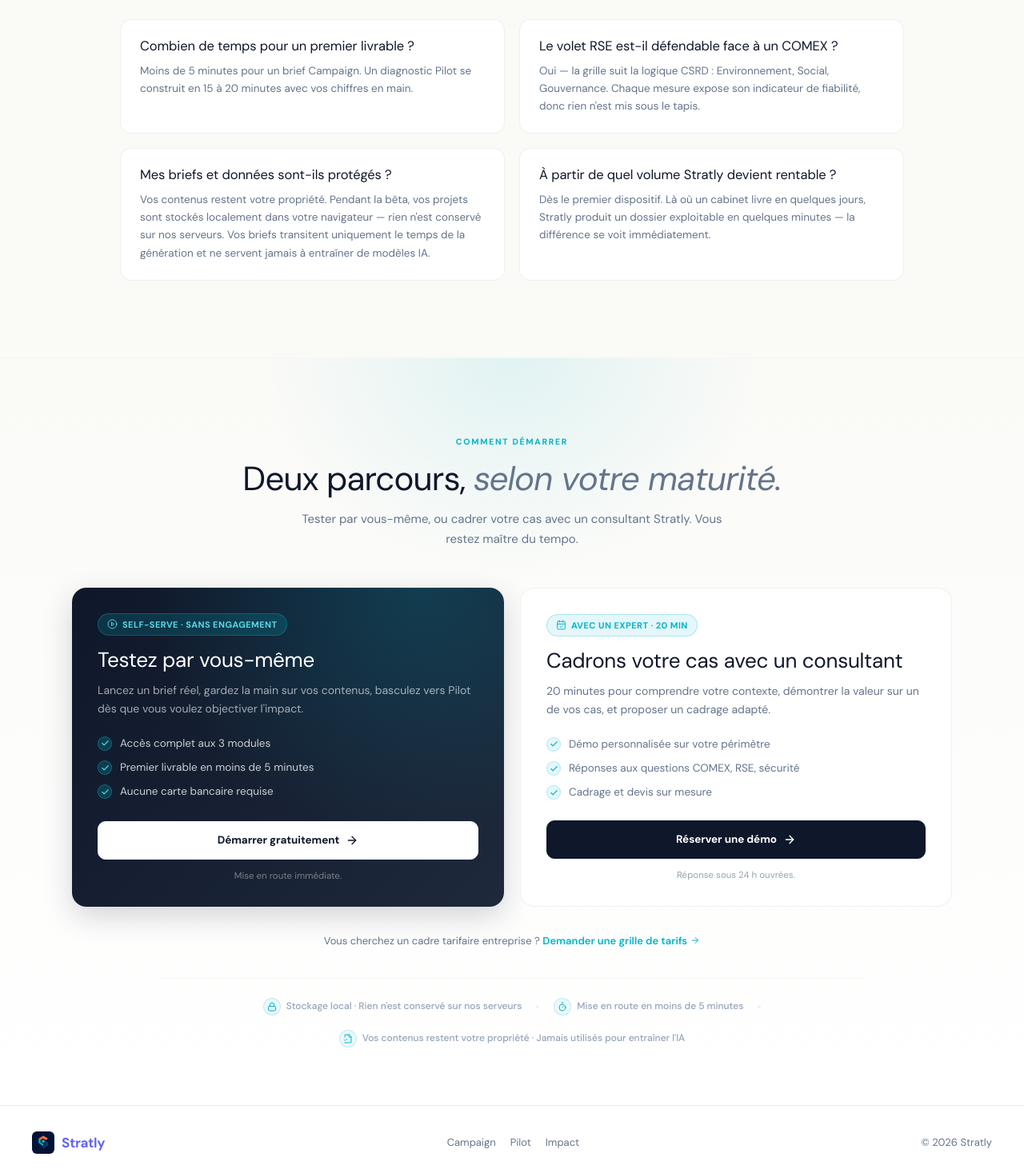
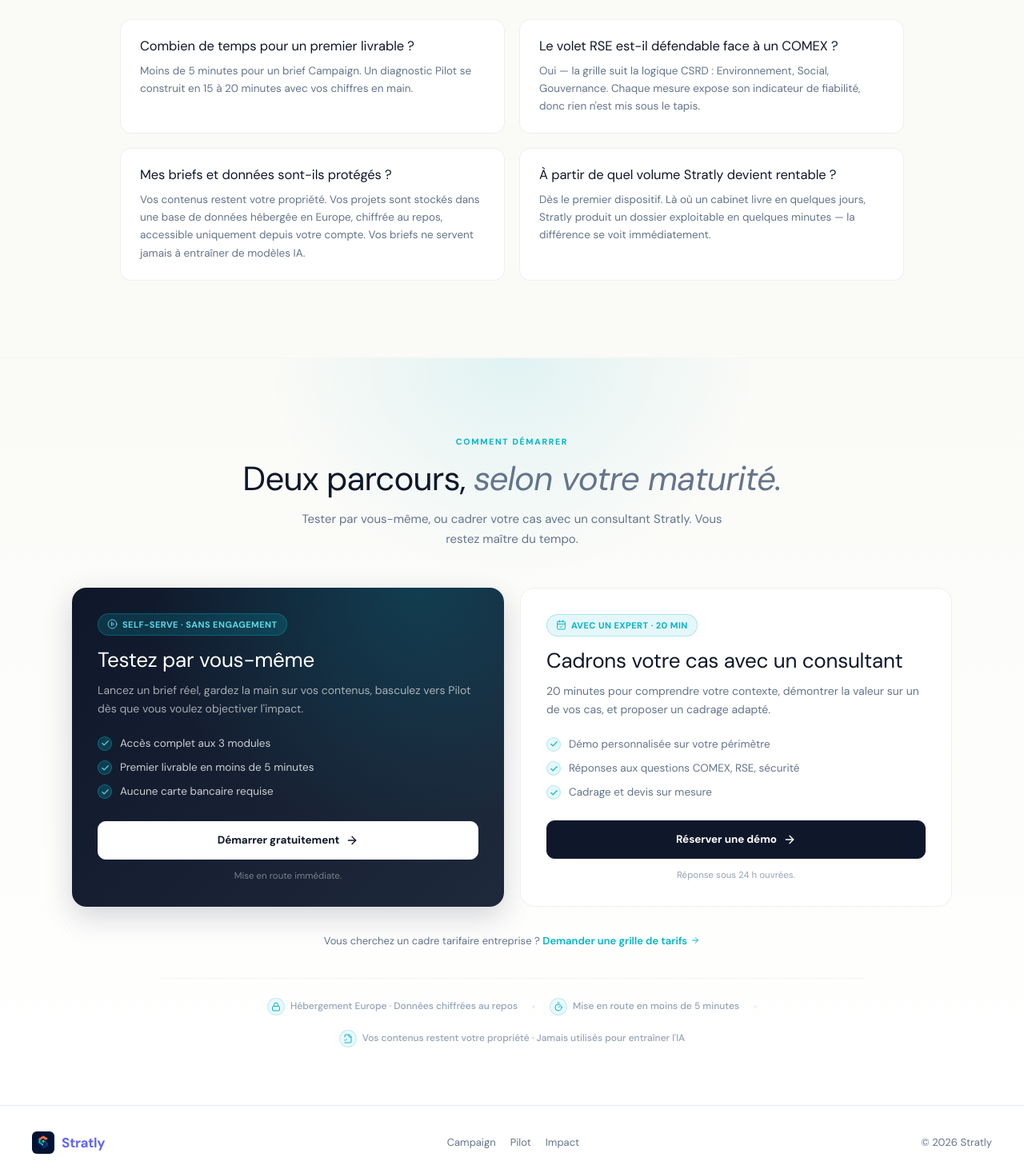
Before and after one commit to Albanbala93/STUDIO-EVENT, a Next.js app: page / in a window 1280 px wide. Shown: the part 4347-5814 px from the top of the page at 80% size. Built offline with nearby package versions, Linux system fonts and the light colour scheme; no server answers.

Commit message:
feat(landing): promesses mises à jour — hébergement Europe désormais réel
Depuis les Phases 1-2 (Supabase région Europe), les données sont
réellement hébergées en Europe et chiffrées au repos. La FAQ et les
badges reflètent la nouvelle réalité, sans revendication RGPD
d'audit.

```diff
--- a/app/page.tsx
+++ b/app/page.tsx
@@ -36,7 +36,7 @@ const FAQ: { q: string; a: string }[] = [
   },
   {
     q: "Mes briefs et données sont-ils protégés ?",
-    a: "Vos contenus restent votre propriété. Pendant la bêta, vos projets sont stockés localement dans votre navigateur — rien n'est conservé sur nos serveurs. Vos briefs transitent uniquement le temps de la génération et ne servent jamais à entraîner de modèles IA.",
+    a: "Vos contenus restent votre propriété. Vos projets sont stockés dans une base de données hébergée en Europe, chiffrée au repos, accessible uniquement depuis votre compte. Vos briefs ne servent jamais à entraîner de modèles IA.",
   },
   {
     q: "À partir de quel volume Stratly devient rentable ?",
@@ -877,7 +877,7 @@ export default function HomePage() {
               <span className="hi-fi-cta-trust-icon" aria-hidden="true">
                 <Lock size={12} strokeWidth={2} />
               </span>
-              Stockage local · Rien n&apos;est conservé sur nos serveurs
+              Hébergement Europe · Données chiffrées au repos
             </li>
             <li className="hi-fi-cta-trust-divider" aria-hidden="true" />
             <li>
--- a/app/pricing/page.tsx
+++ b/app/pricing/page.tsx
@@ -83,7 +83,7 @@ const FAQ = [
   },
   {
     q: "Vos données sont-elles sécurisées ?",
-    a: "Pendant la bêta, vos données restent stockées localement dans votre navigateur. Elles ne sont jamais partagées ni utilisées pour entraîner des modèles IA.",
+    a: "Vos données sont hébergées en Europe dans une base chiffrée au repos, accessible uniquement depuis votre compte. Elles ne sont jamais partagées ni utilisées pour entraîner des modèles IA.",
   },
 ];
 
```
